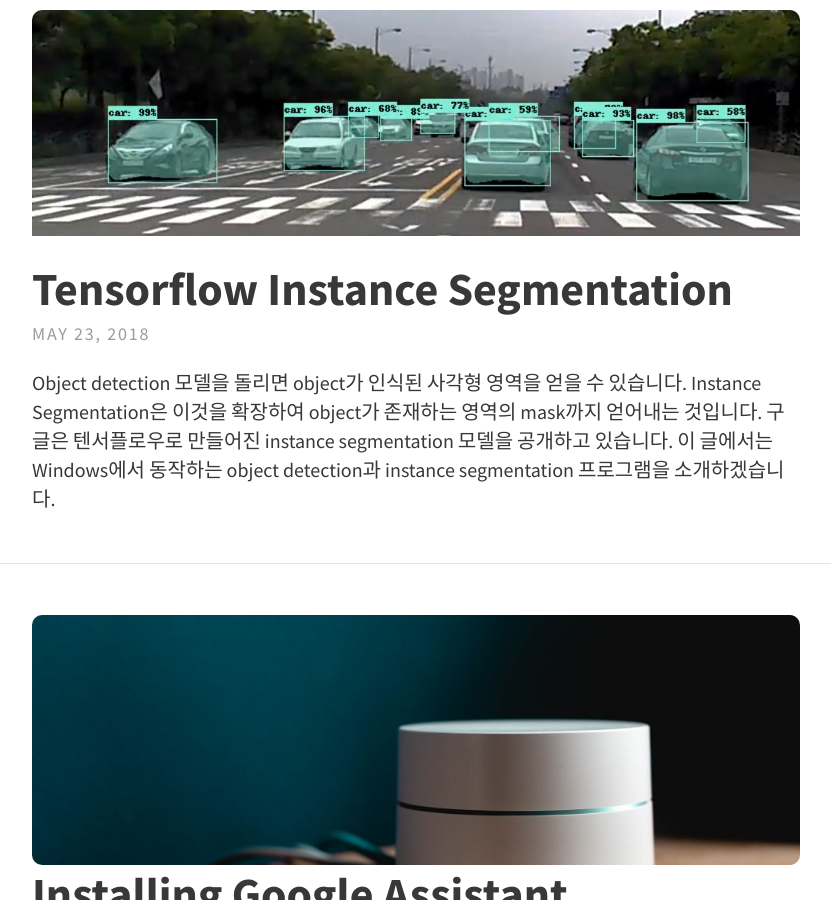
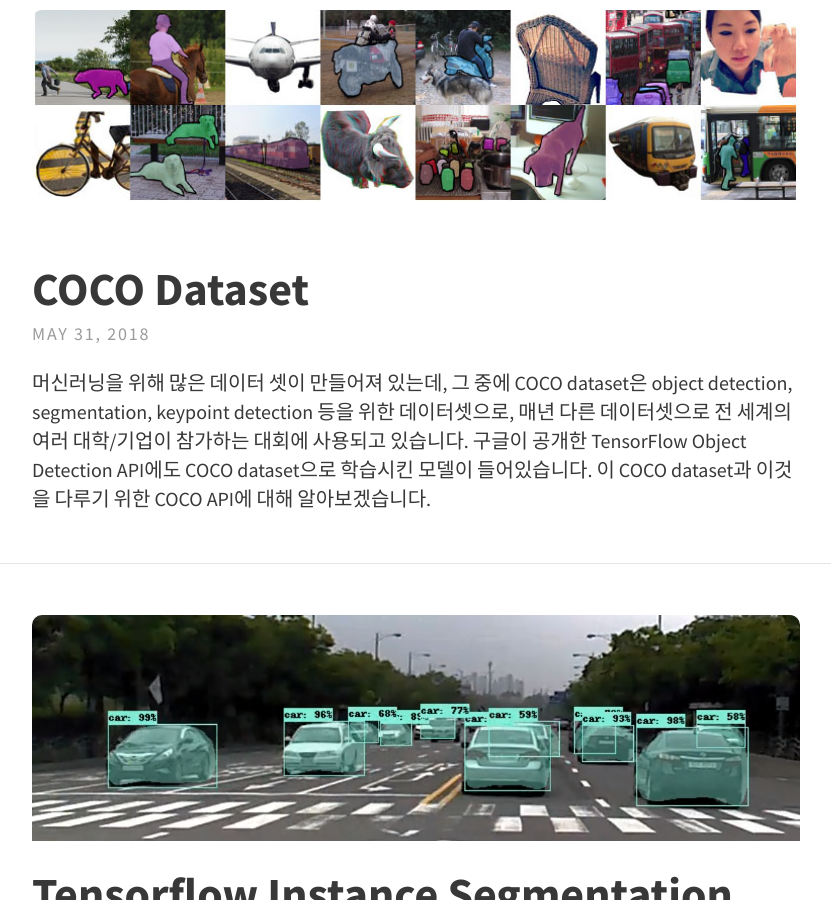
Before and after one commit to ukayzm/ukayzm.github.io, a Jekyll site: the page built from index.html, in a window 1280 px wide and 900 px high, scrolled down 354 px. Shown: the whole window, without its empty margins (224-1055 px from the left). Built offline with Jekyll 4.4.1, drawn with Linux system fonts in a browser that asks for light colours; the list of posts is cut into pages by our own code.

Commit message:
add cocodataset post

````diff
--- a/_includes/head.html
+++ b/_includes/head.html
@@ -6,6 +6,9 @@
     {% if site.theme_settings.google_analytics %}
     {% include gtag.js %}
     {% endif %}
+
+    <!-- Google AdSense -->
+    {% include adsense.html %}
 
     <!-- Main JS (navbar.js, katex_init.js and masonry_init.js)-->
     <script defer=true src="{{ site.baseurl }}/assets/js/main.min.js"></script>
@@ -45,6 +48,4 @@
     <title>{% if page.title %}{{ page.title }} |{% endif %} {{ site.theme_settings.title }}</title>
     <meta name="description" content="{% if page.excerpt %}{{ page.excerpt | strip_html | strip_newlines | truncate: 160 }}{% else %}{{ site.theme_settings.description }}{% endif %}">
     -->
-
-    {% include adsense.html %}
 </head>
--- a/_drafts/2018-05-31-cocodataset.md
+++ b/_posts/2018-05-31-cocodataset.md
@@ -3,7 +3,7 @@ title:  "COCO Dataset"
 tags:   object-detection
 feature-img: "assets/img/posts/coco-examples.png"
 thumbnail:   "assets/img/posts/coco-examples.png"
-date:   2018-05-30 18:40:00 +0900
+date:   2018-05-31 21:00:00 +0900
 layout: post
 ---
 
@@ -57,9 +57,8 @@ val2017에는 5000장의 jpg 파일이 있습니다. (다른 데이터셋에는
 
 ## Annotation 파일 분석
 
-Annotation 파일은 한 줄짜리 json 형식으로 되어 있습니다. 혹시라도, 이 파일을 그냥 vi로 열면 안됩니다. 수백메가 크기의 한 줄 짜리 파일이라, vi가 감당을 못합니다.
+Annotation 파일은 한 줄짜리 json 형식으로 되어 있습니다. 혹시라도, 이 파일을 그냥 vi로 열면 안됩니다. 수백메가 크기의 한 줄 짜리 파일이라, vi가 감당을 못합니다. 그래서, json beautifier를 이용하여 줄바꿈을 해 주어야 분석이 쉽습니다.
 
-먼저 json beautifier를 이용하여 줄바꿈을 해 주어야 분석이 쉽습니다. 저는 아래와 같이 했습니다.
 [https://stedolan.github.io/jq/](https://stedolan.github.io/jq/)에서 jq binary를 다운로드 받습니다. 저는 64-bit Ubuntu용으로 다운로드 받아서, 파일 이름이 jq-linux64 네요. 그 다음,
 ```
 $ jq-linux64 . instances_val2017.json > instances_val2017.beautified.json
@@ -111,7 +110,9 @@ Json file의 첫 부분은 아래와 같이 information과 license의 종류에
   ],
 ```
 
-그 다음엔, 각 그림에 대한 annotation 정보가 나옵니다.
+그 다음엔, 각 그림에 대한 annotation 정보가 나옵니다. Annotation이란, 그림에 있는 사물/사람의 segmentation mask와 box 영역, 카테고리 등의 정보를 말합니다. 아래 예는 [COCO API Demo](https://github.com/cocodataset/cocoapi/blob/master/PythonAPI/pycocoDemo.ipynb)에서 사용된 image인 324159 그림의 annotation 중 일부 입니다.
+
+![324158]({{ site.url }}/assets/img/posts/324158.png)
 
 ```json
   "annotations": [
@@ -184,10 +185,10 @@ Json file의 첫 부분은 아래와 같이 information과 license의 종류에
 }
 ```
 
+
+## Install COCO API
+
 COCO dataset의 image와 annotation을 쉽게 다루기 위한 API가 [COCO API](https://github.com/cocodataset/cocoapi) 입니다.
-
-## Install cocoapi
-
 다음과 같이 COCO API를 다운 받고 컴파일 합니다.
 
 ```
@@ -199,15 +200,17 @@ $ make
 $ echo 'export PYTHONPATH=$PYTHONPATH:'`pwd` >> ~/.bashrc
 ```
 
-## Install packages
+COCO API의 설명과 사용 방법은 [http://cocodataset.org/#download](http://cocodataset.org/#download)에서 더 자세히 알 수 있습니다.
+
+COCO Dataset을 다운로드 받아 보시고, [https://github.com/cocodataset/cocoapi/blob/master/PythonAPI/pycocoDemo.ipynb](https://github.com/cocodataset/cocoapi/blob/master/PythonAPI/pycocoDemo.ipynb)에서 COCO API가 어떻게 동작하는지 알아보세요.
+
+참고로, 아래는 pycocoDemo.ipynb에서 사용되는 python package를 설치하는 방법입니다.
 
 ```
-$ source py3/bin/activate
 (py3) $ pip install numpy
 (py3) $ pip install scikit-image
 (py3) $ pip install matplotlib
 ```
-
 
 ## References
 
````
Also changed, not shown: other parts of _posts/2018-05-31-cocodataset.md (+2 -2 lines), _posts/2018-03-27-python-face-recognition.md (+5 -5 lines), assets/img/posts/324158.png (added).
